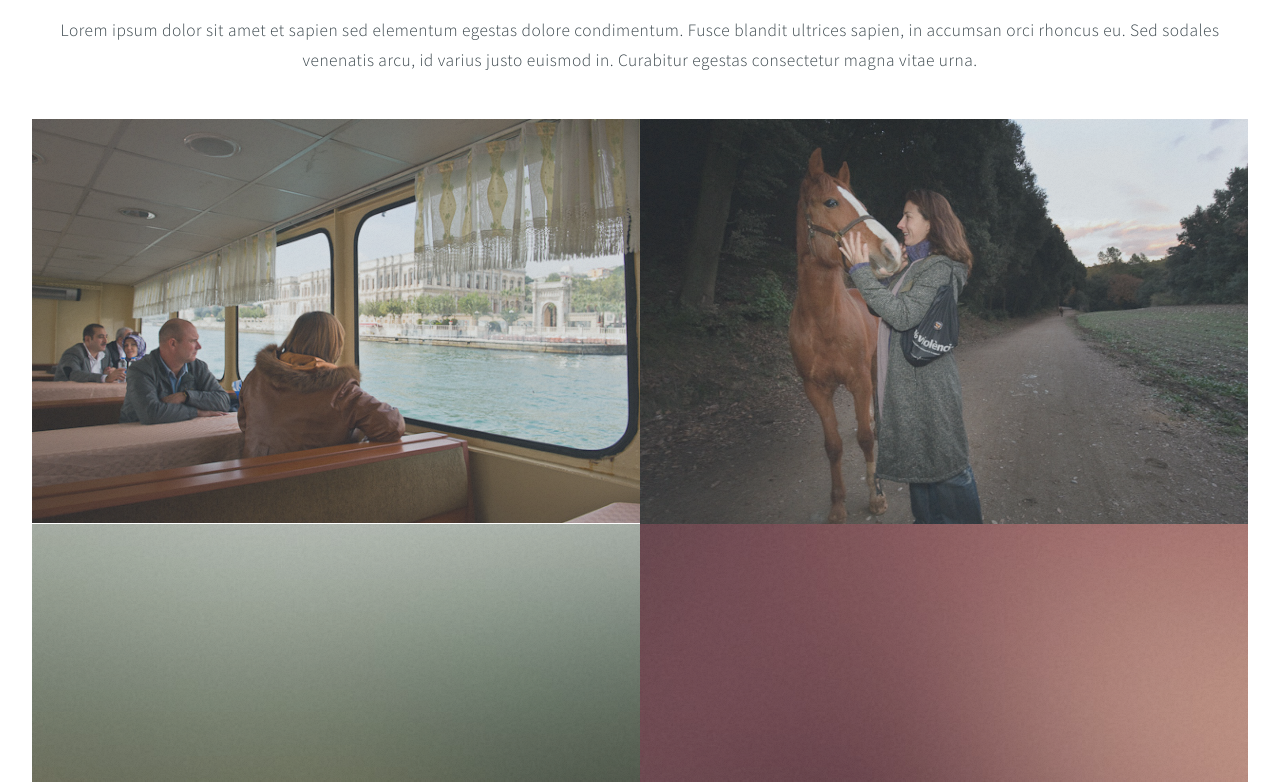
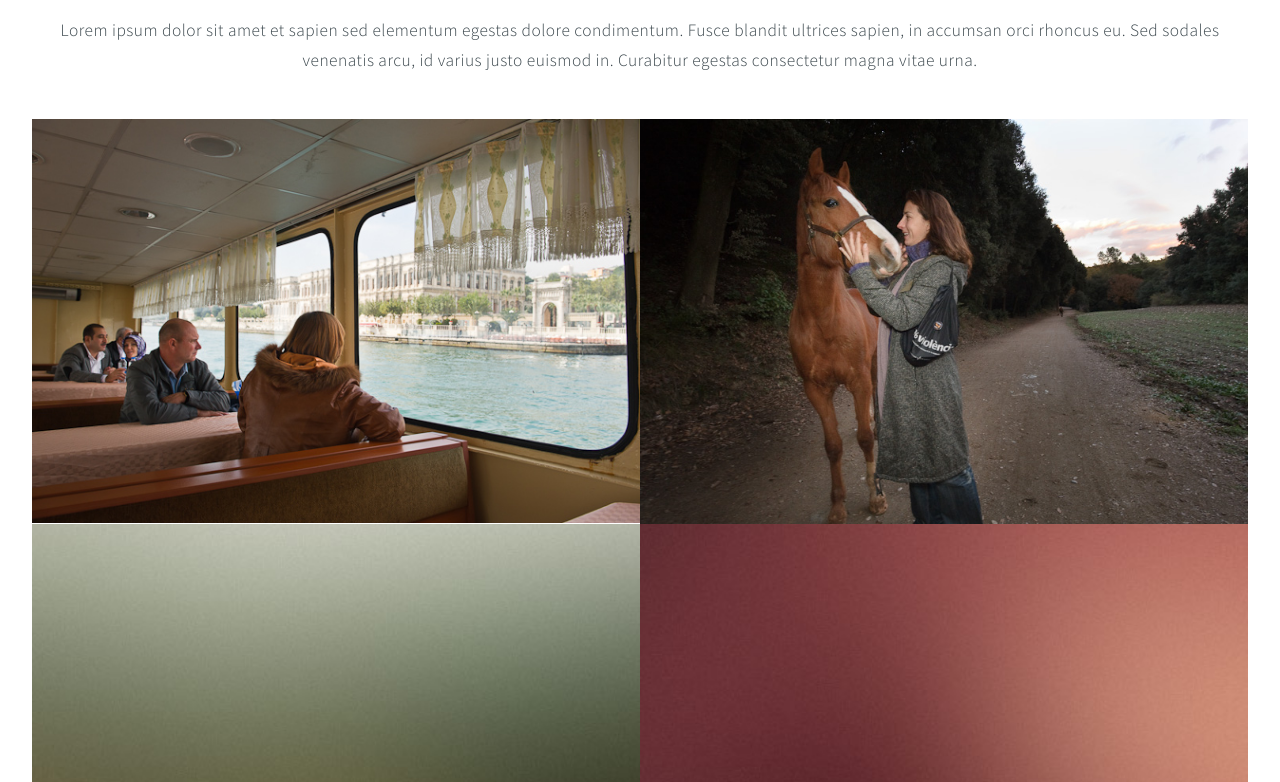
Before and after one commit to schonmarc2014/schonmarc2014.github.io, a plain HTML site: page index.html in a window 1280 px wide. Shown: the part 2458-3240 px from the top of the page. Drawn offline with Linux system fonts and the light colour scheme.

```diff
--- a/css/style.css
+++ b/css/style.css
@@ -151,7 +151,7 @@
 				top: 0;
 				width: 100%;
 				height: 100%;
-				background: url('images/overlay.png');
+				/*background: url('images/overlay.png');*/
 			}
 
 			.image img {
```
Also changed, not shown: images/two.jpg, 2 other files.
